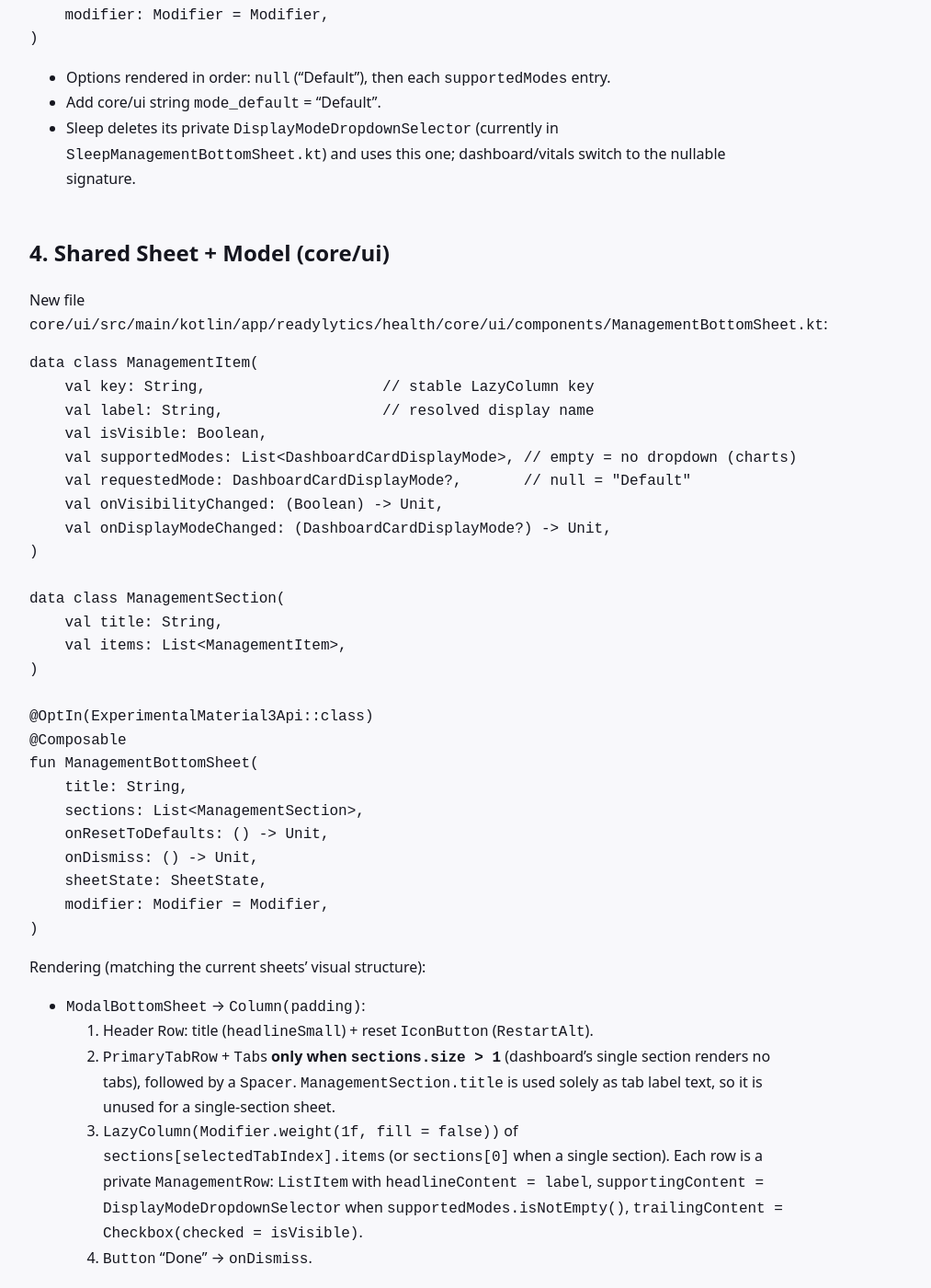
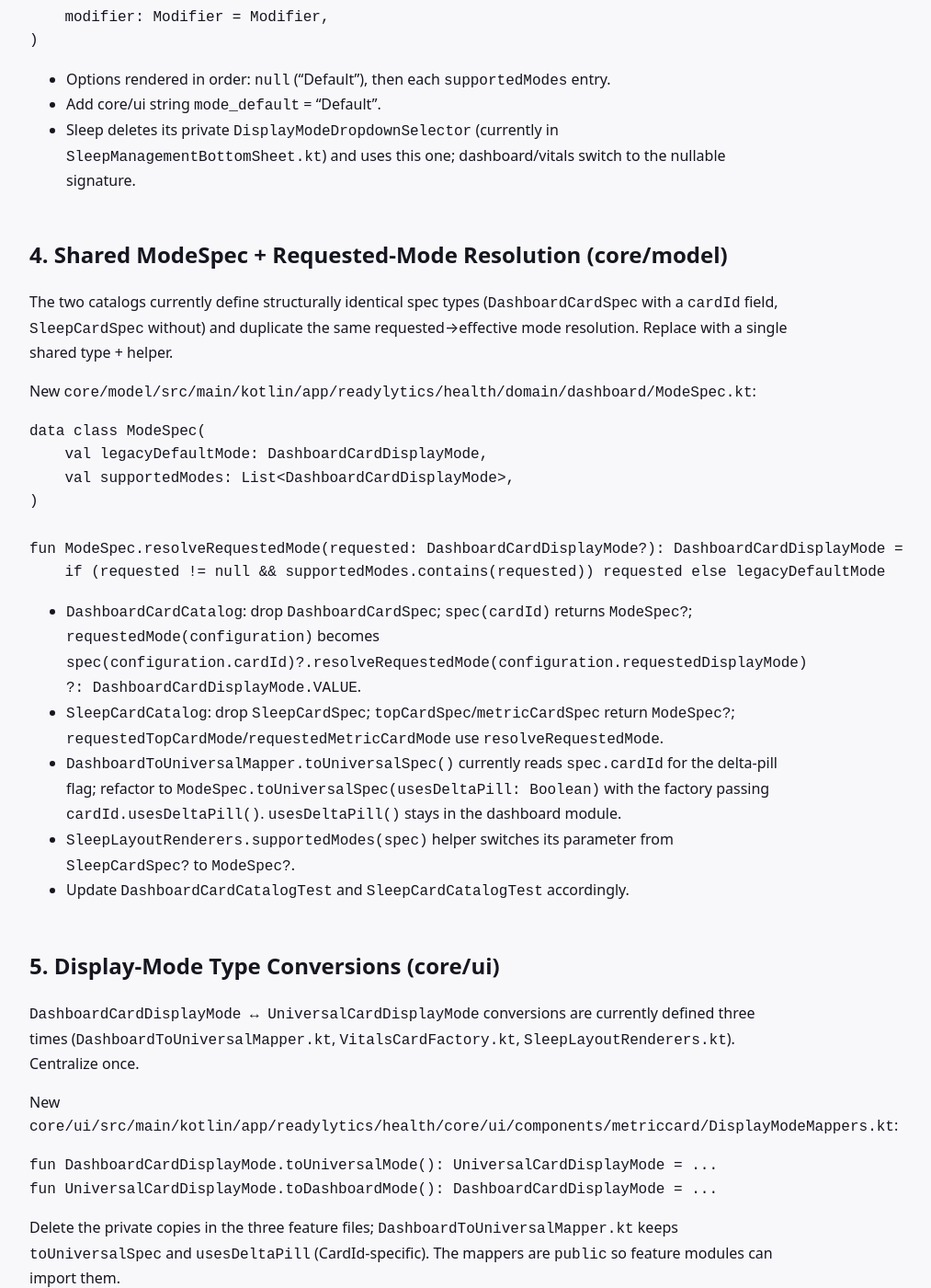
Before and after one commit to readylytics/Readylytics, a Jekyll site: the page built from docs/superpowers/specs/2026-08-13-manage-cards-shared-component-design.md, in a window 1280 px wide and 1400 px high, scrolled down 1533 px. Shown: the whole window at 92% size, without its empty margins (192-1205 px from the left). Built offline with Jekyll 4.4.1, drawn with Linux system fonts in a browser that asks for light colours; our own code applies the rules of GitHub Pages for plain Markdown files; some of the changed text lies outside the part shown.

Commit message:
docs: extend manage-cards spec with ModeSpec, conversions, and screen scaffold

````diff
--- a/docs/superpowers/specs/2026-08-13-manage-cards-shared-component-design.md
+++ b/docs/superpowers/specs/2026-08-13-manage-cards-shared-component-design.md
@@ -12,13 +12,14 @@ Three tabs currently render their own "manage cards" bottom sheet with near-iden
 - **Vitals** — `VitalsManagementBottomSheet` (2 tabs: Cards / Diagrams).
 - **Sleep** — `SleepManagementBottomSheet` (3 tabs: Top Cards / Charts / Metric Cards; **its own private** display-mode dropdown that offers a "Default" option, unlike dashboard/vitals).
 
-This spec extracts the shared structure into one reusable component so a future tab can add the same "manage cards" experience by supplying a title, a list of sections, and per-item metadata — with no copy-paste of sheet scaffolding, rows, tabs, or dropdowns.
+This spec extracts the shared structure into reusable components so a future tab can add the same "manage cards" experience with minimal copy-paste. It covers four shared pieces:
 
-Goals:
+1. One generic `ManagementBottomSheet` in `core/ui` (section/item model).
+2. One shared display-mode dropdown, unified to **"Default + supported modes"** everywhere.
+3. A shared `ModeSpec` + `resolveRequestedMode` (replacing the two parallel catalog spec types and duplicated resolution logic).
+4. Centralized display-mode type conversions and a shared edit-mode screen scaffold.
 
-1. One generic `ManagementBottomSheet` in `core/ui` used by dashboard, sleep, and vitals.
-2. One shared display-mode dropdown, unified to **"Default + supported modes"** everywhere (reset-to-default now works on dashboard/vitals, matching sleep).
-3. Per-item controls are fixed: a visibility checkbox and an optional display-style dropdown (shown only for mode-capable items). No extensible content slots.
+Per-item controls are fixed: a visibility checkbox and an optional display-style dropdown (shown only for mode-capable items). No extensible content slots.
 
 ## 2. Approach
 
@@ -44,7 +45,42 @@ fun DisplayModeDropdownSelector(
 - Add core/ui string `mode_default` = "Default".
 - Sleep deletes its private `DisplayModeDropdownSelector` (currently in `SleepManagementBottomSheet.kt`) and uses this one; dashboard/vitals switch to the nullable signature.
 
-## 4. Shared Sheet + Model (core/ui)
+## 4. Shared ModeSpec + Requested-Mode Resolution (core/model)
+
+The two catalogs currently define structurally identical spec types (`DashboardCardSpec` with a `cardId` field, `SleepCardSpec` without) and duplicate the same requested→effective mode resolution. Replace with a single shared type + helper.
+
+New `core/model/src/main/kotlin/app/readylytics/health/domain/dashboard/ModeSpec.kt`:
+
+```kotlin
+data class ModeSpec(
+    val legacyDefaultMode: DashboardCardDisplayMode,
+    val supportedModes: List<DashboardCardDisplayMode>,
+)
+
+fun ModeSpec.resolveRequestedMode(requested: DashboardCardDisplayMode?): DashboardCardDisplayMode =
+    if (requested != null && supportedModes.contains(requested)) requested else legacyDefaultMode
+```
+
+- `DashboardCardCatalog`: drop `DashboardCardSpec`; `spec(cardId)` returns `ModeSpec?`; `requestedMode(configuration)` becomes `spec(configuration.cardId)?.resolveRequestedMode(configuration.requestedDisplayMode) ?: DashboardCardDisplayMode.VALUE`.
+- `SleepCardCatalog`: drop `SleepCardSpec`; `topCardSpec`/`metricCardSpec` return `ModeSpec?`; `requestedTopCardMode`/`requestedMetricCardMode` use `resolveRequestedMode`.
+- `DashboardToUniversalMapper.toUniversalSpec()` currently reads `spec.cardId` for the delta-pill flag; refactor to `ModeSpec.toUniversalSpec(usesDeltaPill: Boolean)` with the factory passing `cardId.usesDeltaPill()`. `usesDeltaPill()` stays in the dashboard module.
+- `SleepLayoutRenderers.supportedModes(spec)` helper switches its parameter from `SleepCardSpec?` to `ModeSpec?`.
+- Update `DashboardCardCatalogTest` and `SleepCardCatalogTest` accordingly.
+
+## 5. Display-Mode Type Conversions (core/ui)
+
+`DashboardCardDisplayMode ↔ UniversalCardDisplayMode` conversions are currently defined three times (`DashboardToUniversalMapper.kt`, `VitalsCardFactory.kt`, `SleepLayoutRenderers.kt`). Centralize once.
+
+New `core/ui/src/main/kotlin/app/readylytics/health/core/ui/components/metriccard/DisplayModeMappers.kt`:
+
+```kotlin
+fun DashboardCardDisplayMode.toUniversalMode(): UniversalCardDisplayMode = ...
+fun UniversalCardDisplayMode.toDashboardMode(): DashboardCardDisplayMode = ...
+```
+
+Delete the private copies in the three feature files; `DashboardToUniversalMapper.kt` keeps `toUniversalSpec` and `usesDeltaPill` (CardId-specific). The mappers are `public` so feature modules can import them.
+
+## 6. Shared Sheet + Model (core/ui)
 
 New file `core/ui/src/main/kotlin/app/readylytics/health/core/ui/components/ManagementBottomSheet.kt`:
 
@@ -84,17 +120,38 @@ Rendering (matching the current sheets' visual structure):
   3. `LazyColumn(Modifier.weight(1f, fill = false))` of `sections[selectedTabIndex].items` (or `sections[0]` when a single section). Each row is a private `ManagementRow`: `ListItem` with `headlineContent = label`, `supportingContent = DisplayModeDropdownSelector` when `supportedModes.isNotEmpty()`, `trailingContent = Checkbox(checked = isVisible)`.
   4. `Button` "Done" → `onDismiss`.
 
-## 5. Feature Wrappers (thin builders)
+## 7. Edit-Mode Screen Scaffold (core/ui)
 
-Each existing sheet becomes a thin `@Composable` that builds sections and delegates to `ManagementBottomSheet`. Public signatures stay identical except for the display-mode callback widening described in §6.
+The `rememberModalBottomSheetState()` + `showXxxManagement by rememberSaveable` + dismiss lambda is repeated across Dashboard/Vitals/Sleep screens. Extract a small state holder.
+
+New `core/ui/src/main/kotlin/app/readylytics/health/core/ui/components/ManageLayoutState.kt`:
+
+```kotlin
+class ManageLayoutState(
+    val sheetState: SheetState,
+    val isManageOpen: Boolean,
+    val openManage: () -> Unit,
+    val closeManage: () -> Unit,
+)
+
+@OptIn(ExperimentalMaterial3Api::class)
+@Composable
+fun rememberManageLayoutState(): ManageLayoutState
+```
+
+`closeManage` launches `sheetState.hide()` and clears the flag. The three screens replace their local `sheetState`/`show`/dismiss-lambda with `rememberManageLayoutState()`; the `if (state.isManageOpen) XxxManagementBottomSheet(...)` and `EditModeFab(onManageClick = state.openManage, ...)` calls remain (they differ per screen and already use the shared `EditModeFab`).
+
+## 8. Feature Wrappers (thin builders)
+
+Each existing sheet becomes a thin `@Composable` that builds sections and delegates to `ManagementBottomSheet`. Public signatures stay identical except for the display-mode callback widening described in §9.
 
 - `CardManagementBottomSheet` (dashboard): 1 section from `cards.sortedBy { position }`; label = `stringResource(card.cardId.displayNameResId)`, `supportedModes = DashboardCardCatalog.spec(card.cardId)?.supportedModes.orEmpty()`, `requestedMode = card.requestedDisplayMode`; callbacks bind `card.cardId`.
 - `VitalsManagementBottomSheet`: 2 sections — cards (`CardConfiguration` via `DashboardCardCatalog`) and charts (`VitalsChartConfiguration`, no mode).
 - `SleepManagementBottomSheet`: 3 sections — top cards (`SleepCardCatalog.topCardSpec`), charts (no mode), metric cards (`SleepCardCatalog.metricCardSpec`).
 
-## 6. Nullable Display-Mode Plumbing (dashboard/vitals)
+## 9. Nullable Display-Mode Plumbing (dashboard/vitals)
 
-To support "Default" (reset) on dashboard/vitals, widen the display-mode callbacks to nullable. `DashboardCardCatalog.requestedMode`/`SleepCardCatalog.requested*Mode` already resolve null → legacy default at render time, so no renderer changes are needed.
+To support "Default" (reset) on dashboard/vitals, widen the display-mode callbacks to nullable. `DashboardCardCatalog.requestedMode` / `SleepCardCatalog.requested*Mode` (now backed by `resolveRequestedMode`) already resolve null → legacy default at render time, so no renderer changes are needed.
 
 - `CardManagementEvent.DisplayModeChanged.mode: DashboardCardDisplayMode` → `DashboardCardDisplayMode?`.
 - `CardManagementDelegate.onDisplayModeChanged(cardId, mode)` → nullable; handler body unchanged (`copy(requestedDisplayMode = mode)` already handles null).
@@ -104,19 +161,20 @@ To support "Default" (reset) on dashboard/vitals, widen the display-mode callbac
 
 Sleep delegates are already nullable; no change.
 
-## 7. Strings
+## 10. Strings
 
 - Add core/ui `mode_default` = "Default".
 - Remove now-unused sleep strings `sleep_management_display_mode_label`, `sleep_management_display_mode_default`, `sleep_management_display_mode_gauge`, `sleep_management_display_mode_bar`, `sleep_management_display_mode_value`.
 
-## 8. Testing & Verification
+## 11. Testing & Verification
 
 1. New Robolectric Compose test `ManagementBottomSheetTest` (core/ui): tabs appear only when >1 section; dropdown present for mode-capable items and absent for charts; checkbox invokes `onVisibilityChanged`; "Default" option invokes `onDisplayModeChanged(null)`; Done → `onDismiss`; reset icon → `onResetToDefaults`.
 2. `SleepManagementBottomSheetTest` shrinks to a thin-wrapper behavior test (sections/keys/callback binding), or is removed in favor of the core/ui test.
 3. Delegate/viewmodel tests updated for nullable mode (e.g. `CardManagementDelegate` reset-to-default path; `VitalsViewModelLayoutManagementTest` / `DashboardViewModel` mode tests).
-4. Pre-commit: `./gradlew ktlintFormat && ./gradlew testDebugUnitTest`.
-5. Final: `./gradlew lintRelease`.
+4. `ModeSpec.resolveRequestedMode` unit tests (or fold into `DashboardCardCatalogTest`/`SleepCardCatalogTest`, which are updated for the `ModeSpec` rename).
+5. Pre-commit: `./gradlew ktlintFormat && ./gradlew testDebugUnitTest`.
+6. Final: `./gradlew lintRelease`.
 
-## 9. Documentation
+## 12. Documentation
 
 No `internal-docs/DATA_FLOW.md` change: this is presentation-layer UI refactoring; persistence and mode resolution are unchanged. Display-mode "Default" semantics (null → legacy default) are already documented in `DashboardCardCatalog`/`SleepCardCatalog`.
````
